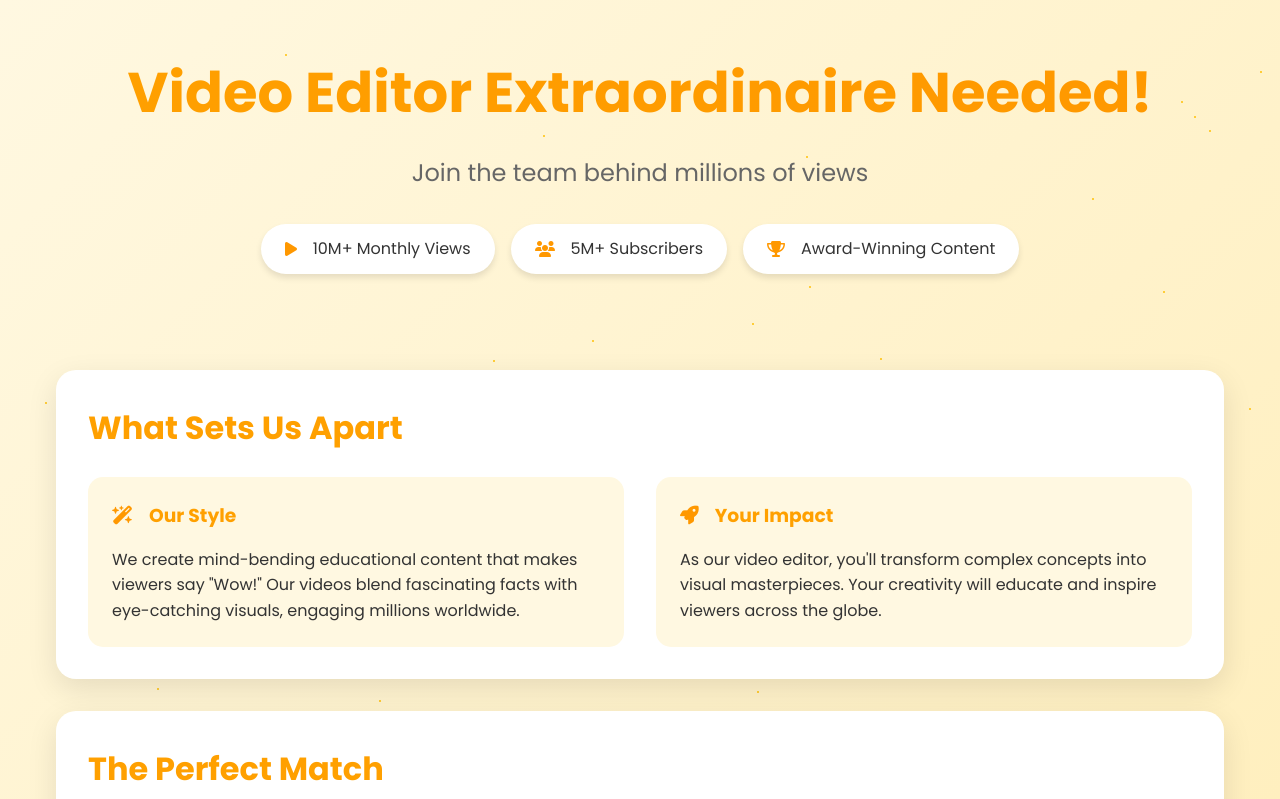
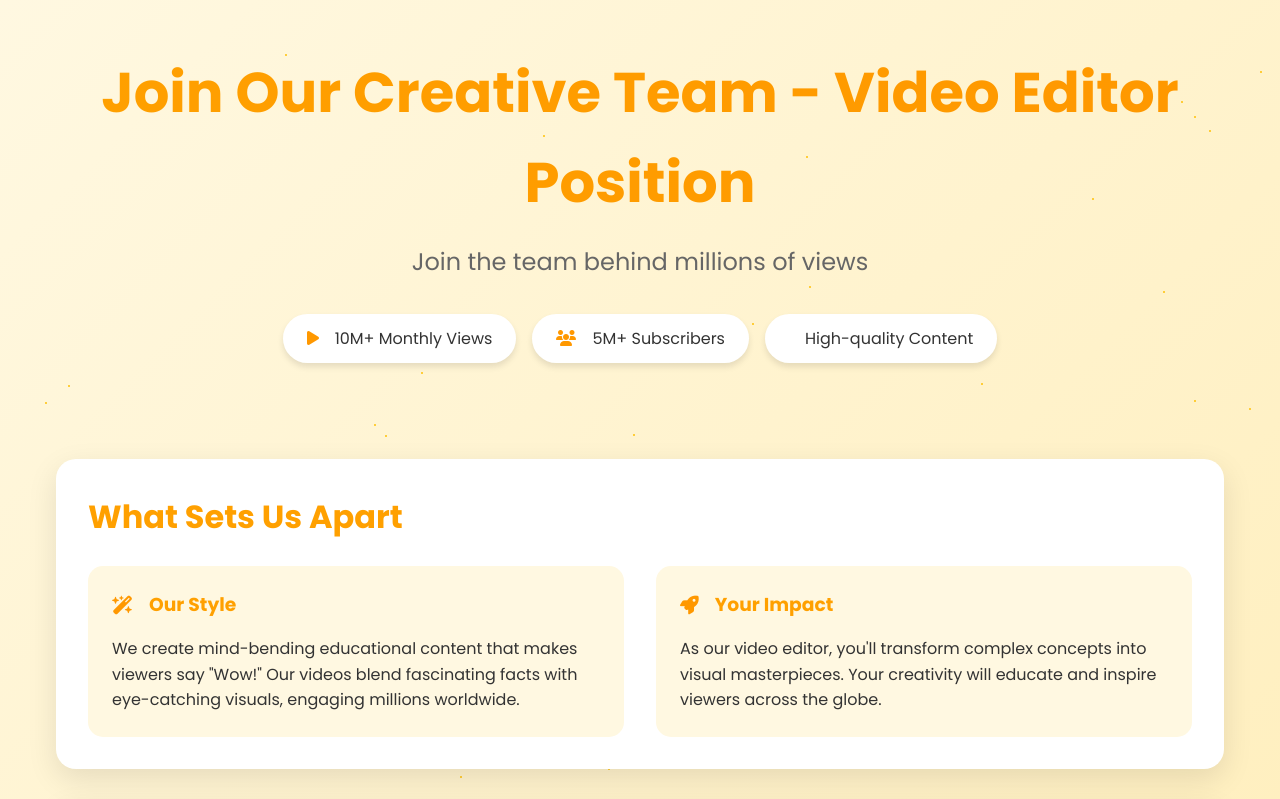
Before and after one commit to codeAlphaBravosite/hiree, a plain HTML site: page index.html in a window 1280 px wide. Shown: the top 799 px of the page. Drawn offline with Linux system fonts and the light colour scheme.

Commit message:
Update index.html

```diff
--- a/index.html
+++ b/index.html
@@ -242,7 +242,7 @@
     <div id="particle-container"></div>
     <div class="container">
         <header>
-            <h1 class="title">Video Editor Extraordinaire Needed!</h1>
+            <h1 class="title">Join Our Creative Team - Video Editor Position</h1>
             <p class="subtitle">Join the team behind millions of views</p>
             <div class="stats-container">
                 <div class="stat-item">
@@ -254,8 +254,8 @@
                     <span>5M+ Subscribers</span>
                 </div>
                 <div class="stat-item">
-                    <i class="icon fa-solid fa-trophy fa-beat"></i>
-                    <span>Award-Winning Content</span>
+                    <i class="icon fa-solid fa-quality fa-beat"></i>
+                    <span>High-quality Content</span>
                 </div>
             </div>
         </header>
```
